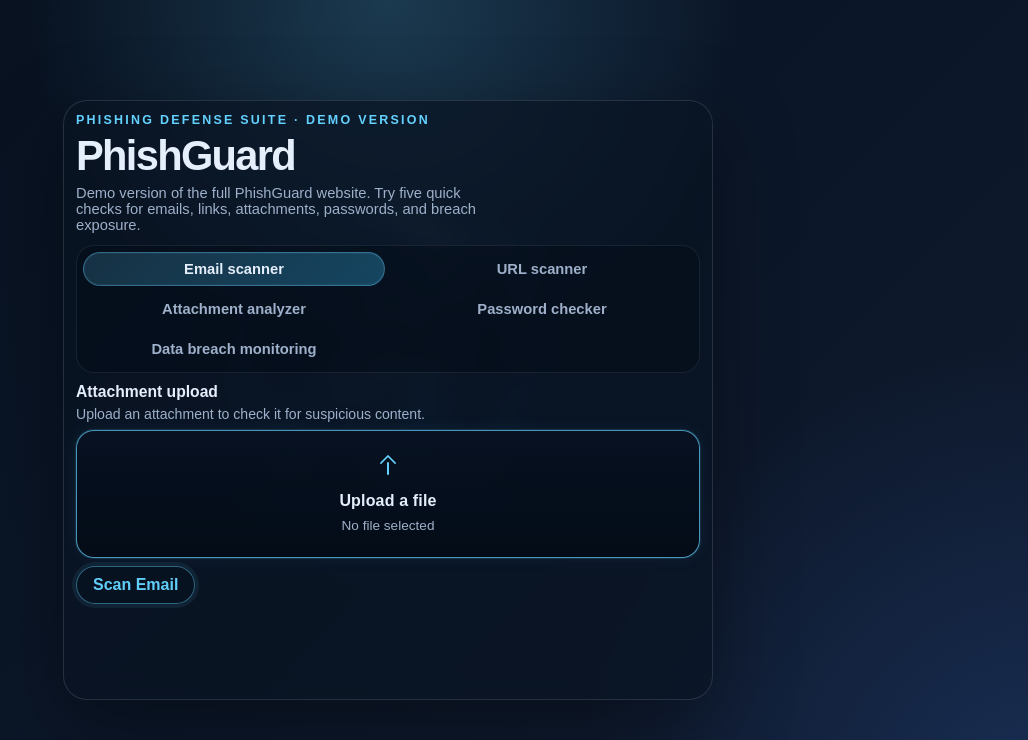
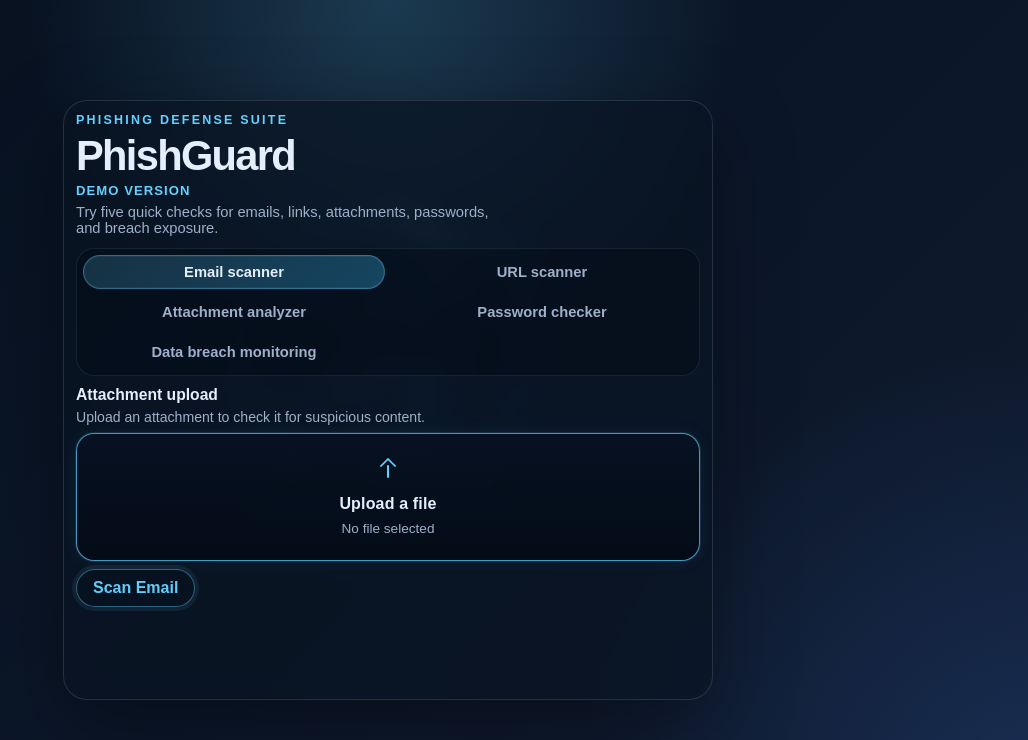
Before and after one commit to wrigh4zx/phishguard, a Flask app: page / in a window 1280 px wide. Shown: the top 740 px of the page, without its empty margins (252-1280 px from the left). Run offline with Flask 3, Linux system fonts and the light colour scheme; some libraries are stand-ins or nearby versions.

Commit message:
move demo label and restore image text reading

```diff
--- a/index.html
+++ b/index.html
@@ -7,6 +7,7 @@
     <title>PhishGuard</title>
     <link rel="icon" type="image/x-icon" href="static/favicon.png">
     <link rel="stylesheet" href="static/styles.css">
+    <script src="https://cdn.jsdelivr.net/npm/tesseract.js@5/dist/tesseract.min.js"></script>
     <script src="static/script.js" defer></script>
 </head>
 
@@ -14,9 +15,10 @@
   <div class="app-content">
     <main class="page">
       <section class="card">
-        <p class="eyebrow">Phishing defense suite · Demo version</p>
+        <p class="eyebrow">Phishing defense suite</p>
         <h1>PhishGuard</h1>
-        <p class="intro">Demo version of the full PhishGuard website. Try five quick checks for emails, links, attachments, passwords, and breach exposure.</p>
+        <p class="demo-label">Demo version</p>
+        <p class="intro">Try five quick checks for emails, links, attachments, passwords, and breach exposure.</p>
 
         <div class="tabs" role="tablist" aria-label="PhishGuard tools">
           <button class="tab-button active" type="button" role="tab" aria-selected="true" aria-controls="panel-email" data-tab="email">Email scanner</button>
--- a/static/script.js
+++ b/static/script.js
@@ -256,6 +256,21 @@ function readImageDetails(file) {
   });
 }
 
+async function readImageText(file) {
+  const imageDetails = await readImageDetails(file);
+
+  if (!window.Tesseract) {
+    return imageDetails;
+  }
+
+  try {
+    const result = await window.Tesseract.recognize(file, 'eng');
+    return imageDetails + ' ' + result.data.text;
+  } catch (error) {
+    return imageDetails;
+  }
+}
+
 async function scanEmail() {
   if (!validateRequiredInput('emailAttachment', 'emailScanButton')) {
     return;
@@ -276,7 +291,7 @@ async function scanEmail() {
     const extension = file.name.toLowerCase().split('.').pop();
     const textFile = file.type.startsWith('text/') || ['txt', 'eml', 'html', 'htm'].includes(extension);
     const imageFile = file.type.startsWith('image/') || ['png', 'jpg', 'jpeg', 'webp', 'gif'].includes(extension);
-    const text = (textFile ? await file.text() : imageFile ? await readImageDetails(file) : file.name).toLowerCase();
+    const text = (textFile ? await file.text() : imageFile ? await readImageText(file) : file.name).toLowerCase();
     let score = 0;
     const reasons = [];
     const reasonByKeyword = {
@@ -298,11 +313,11 @@ async function scanEmail() {
 
     if (['exe', 'scr', 'js', 'zip', 'rar', 'iso'].includes(extension)) {
       score += 30;
-      reasons.push('Demo check flagged a potentially risky file type');
+      reasons.push('Flagged a potentially risky file type');
     }
 
     if (imageFile) {
-      reasons.push('Demo image analysis read the filename and image dimensions');
+      reasons.push('Image analysis read the filename, dimensions, and visible words');
     }
 
     setScanResult(
@@ -311,7 +326,7 @@ async function scanEmail() {
       Math.min(score, 100),
       100,
       "Attachment risk",
-      reasons.length ? reasons : ["No major phishing signs found in this demo check."],
+      reasons.length ? reasons : ["No major phishing signs found."],
       getRiskClass(score)
     );
   } catch (error) {
--- a/static/styles.css
+++ b/static/styles.css
@@ -118,8 +118,17 @@ h1 {
     letter-spacing: -0.04em;
 }
 
+.demo-label {
+    margin: 6px 0 0;
+    color: var(--accent);
+    font-size: 0.82rem;
+    font-weight: 700;
+    letter-spacing: 0.08em;
+    text-transform: uppercase;
+}
+
 .intro {
-    margin: 8px 0 12px;
+    margin: 6px 0 12px;
     color: var(--muted);
     font-size: 0.92rem;
     max-width: 52ch;
--- a/templates/index.html
+++ b/templates/index.html
@@ -7,6 +7,7 @@
     <title>PhishGuard</title>
     <link rel="icon" type="image/x-icon" href="static/favicon.png">
     <link rel="stylesheet" href="static/styles.css">
+    <script src="https://cdn.jsdelivr.net/npm/tesseract.js@5/dist/tesseract.min.js"></script>
     <script src="static/script.js" defer></script>
 </head>
 
@@ -14,9 +15,10 @@
   <div class="app-content">
     <main class="page">
       <section class="card">
-        <p class="eyebrow">Phishing defense suite · Demo version</p>
+        <p class="eyebrow">Phishing defense suite</p>
         <h1>PhishGuard</h1>
-        <p class="intro">Demo version of the full PhishGuard website. Try five quick checks for emails, links, attachments, passwords, and breach exposure.</p>
+        <p class="demo-label">Demo version</p>
+        <p class="intro">Try five quick checks for emails, links, attachments, passwords, and breach exposure.</p>
 
         <div class="tabs" role="tablist" aria-label="PhishGuard tools">
           <button class="tab-button active" type="button" role="tab" aria-selected="true" aria-controls="panel-email" data-tab="email">Email scanner</button>
```
